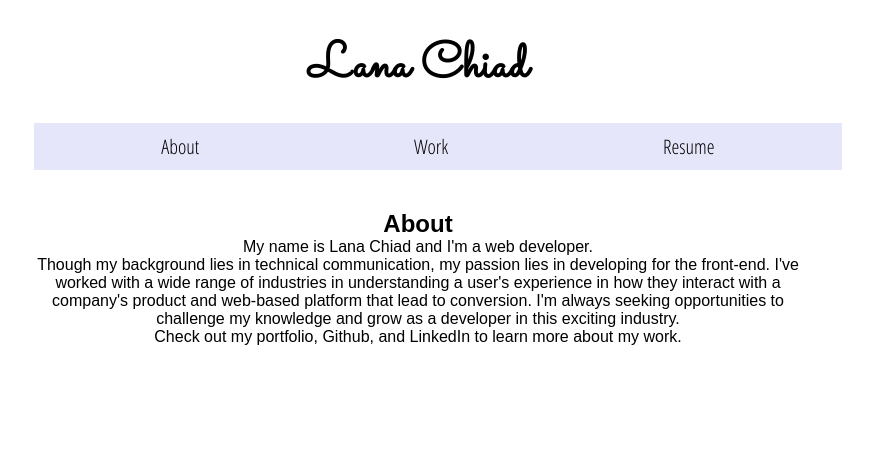
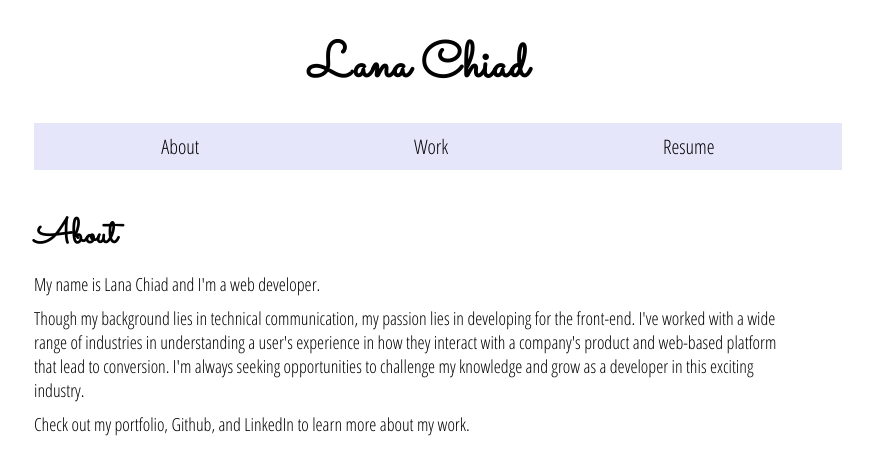
Before and after one commit to lanachiad/lanachiad.github.io, a React (Create React App) app: page / in a window 1280 px wide. Shown: the top 474 px of the page, without its empty margins (222-1095 px from the left). Built offline with nearby package versions, Linux system fonts and the light colour scheme.

Commit message:
Add font family and sizing

```diff
--- a/src/About.css
+++ b/src/About.css
@@ -0,0 +1,14 @@
+.About {
+  text-align: left;
+}
+
+h2 {
+  font-family: 'Sacramento', cursive;
+  font-size: 35px;
+}
+
+p {
+  font-family: 'Open Sans Condensed', sans-serif;
+  font-size: 18px;
+  margin: 10px 0;
+}
```
